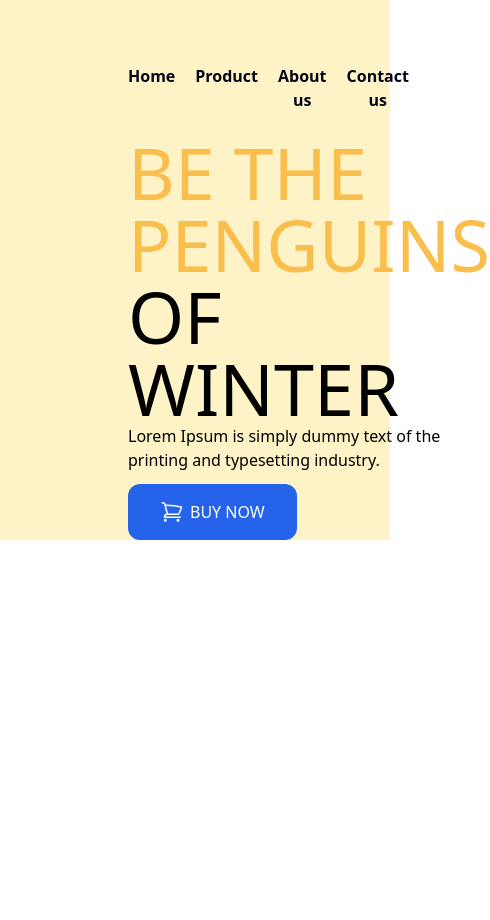
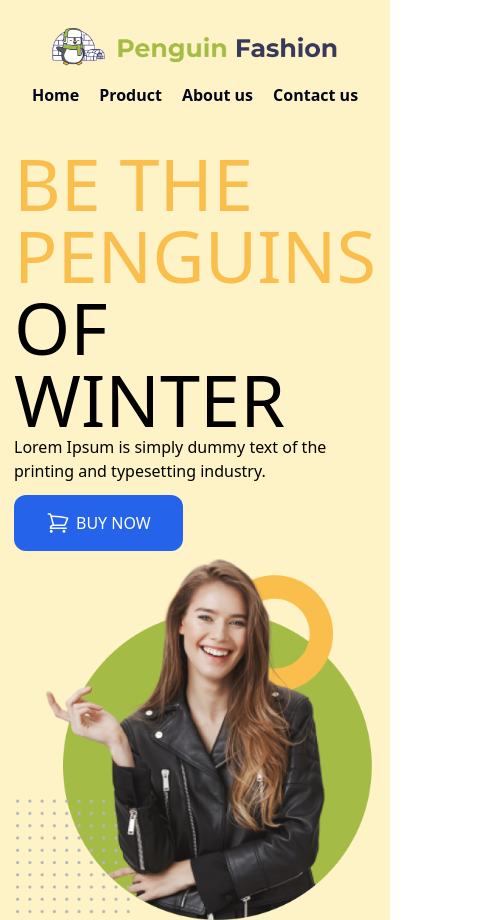
Before and after one commit to akif4656/penguin-fashion-with-tailwind-, a plain HTML site: page index.html in a window 390 px wide. Shown: the whole page, 490 px wide, since content can reach past the window. Before the commit the page ends 844 px from the top, so only its background shows below. Drawn offline with nearby package versions, Linux system fonts and the light colour scheme.

Commit message:
problem nav

```diff
--- a/index.html
+++ b/index.html
@@ -6,16 +6,17 @@
     <title>Penguin-fashion-website</title>
     <!-- ! link for tailwind -->
     <script src="https://cdn.tailwindcss.com"></script>
+    </style>
 </head>
 <body>
-    <header class="bg-amber-100 px-32">
+    <header class="bg-amber-100 px-4  md:px-32 ">
 
-        <nav class="flex text-center justify-between items-center pt-16 mb-6" >
+        <nav class="flex-col pt-3 flex space-y-4  mb-10 md:flex-row text-center justify-between items-center mb- pt-7"  >
             <div>
-                <img class="h-10 w-72" src="icons/logo.png" alt="">
+                <img class="md:h-10 w-72" src="icons/logo.png" alt="">
             </div>
             <div>
-                <ul class="flex gap-5 text-slate-950 font-semibold">
+                <ul class="flex gap-5 md:gap-5 text-slate-950 font-semibold">
                     <li><a href="">Home</a></li>
                     <li><a href="">Product</a></li>
                     <li><a href="">About us</a></li>
@@ -24,7 +25,7 @@
             </div>
         </nav>
         <!-- banner section -->
-        <div class="flex justify-between items-center" >
+        <div class="flex flex-col md:flex-row justify-between items-center" >
             <div >
                 <h1 class="text-7xl uppercase" >
                    <span class="text-[#FABE4C]  "> Be the Penguins</span>
```
